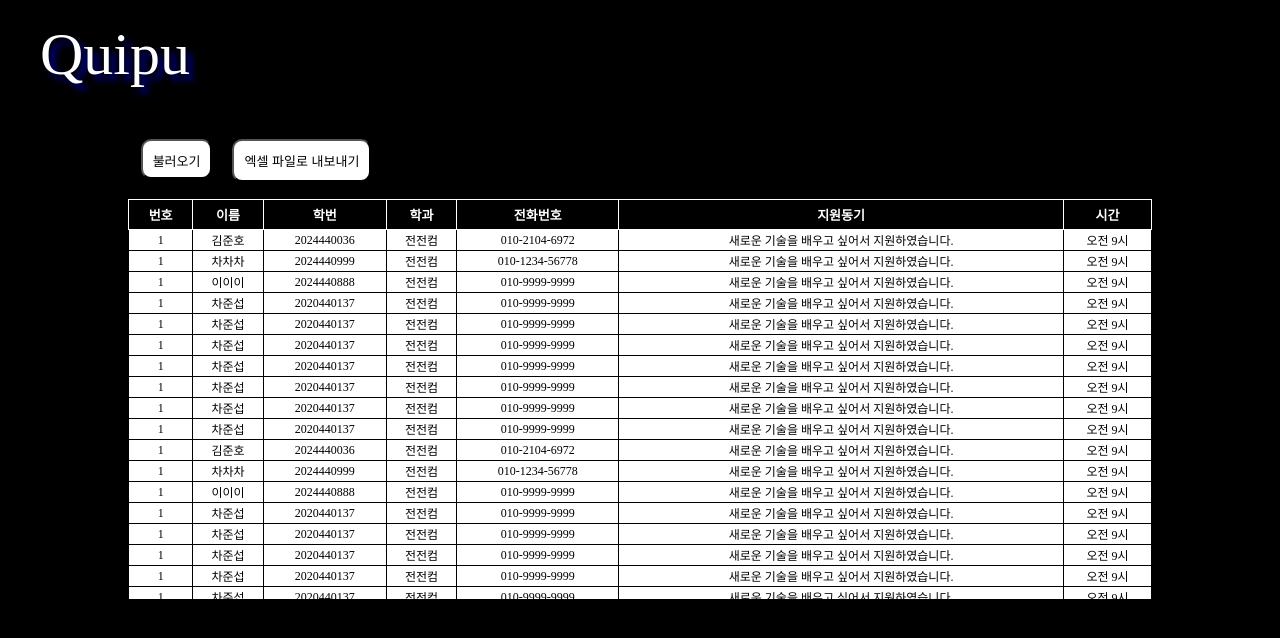
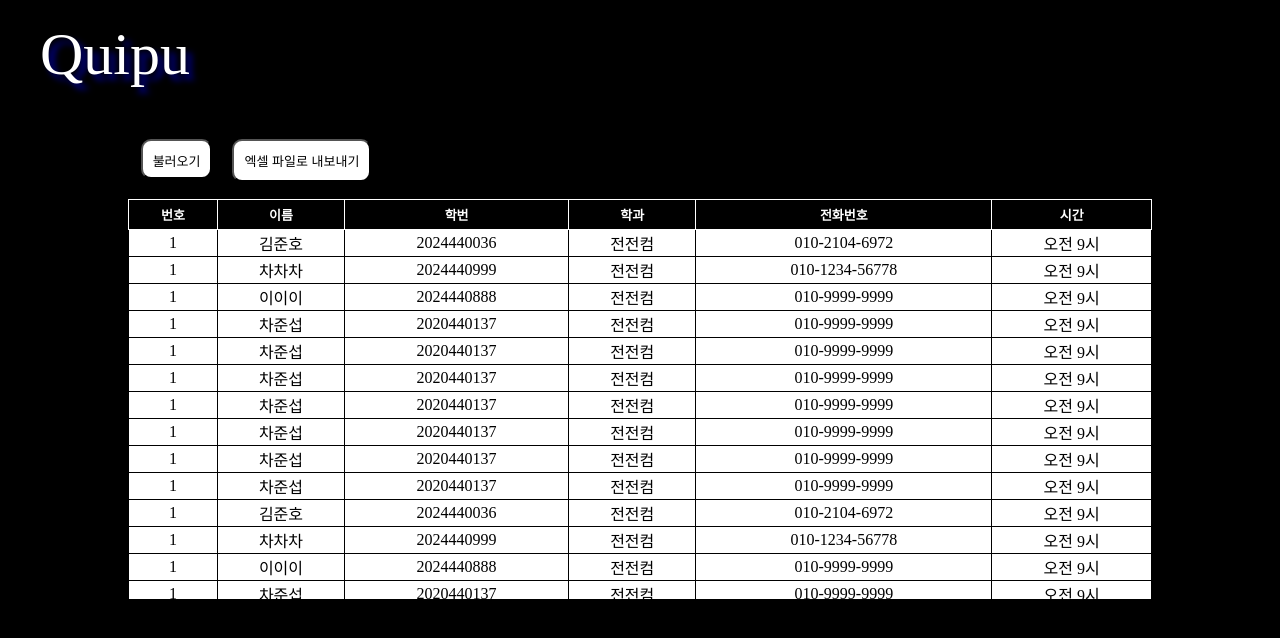
Before and after one commit to Quipu-Developers/backoffice-frontend, a React (Create React App) app: page /dbpage in a window 1280 px wide. Shown: the top 638 px of the page. Built offline with nearby package versions, Linux system fonts and the light colour scheme; the HTML template or start-up script is replaced by a standard one.

Commit message:
엑셀 파일명 지정 구현

```diff
--- a/src/page/dbpage.jsx
+++ b/src/page/dbpage.jsx
@@ -1,25 +1,20 @@
 import dummydata from "../dummy/dummy.json";
 import * as XLSX from 'xlsx';
-import React from 'react';
+import React, { useState } from 'react';
 import "../style/dbpage.css";
-// import fs from 'fs';
 
 function ExcelExporter() {
-  const exportToExcel = ()  => {
-    const filename = '퀴푸 지원 명단.xlsx'
-    const worksheet = XLSX.utils.json_to_sheet(dummydata);
-    const workbook = XLSX.utils.book_new();
-    XLSX.utils.book_append_sheet(workbook, worksheet, 'Sheet1');
-    XLSX.writeFile(workbook, '퀴푸 지원 명단.xlsx');
+  const [fileName, setFileName] = useState('퀴푸 지원 명단.xlsx');
 
-    // if (fs.existsSync(filename)) {
-    //   const existingWorkbook = XLSX.readFile(filename);
-    //   XLSX.utils.book_append_sheet(existingWorkbook, worksheet, 'Sheet1');
-    //   XLSX.writeFile(existingWorkbook, filename);
-    // }
-    // else {
-    //   XLSX.writeFile(workbook, filename);
-    // }
+  const exportToExcel = () => {
+    const newFileName = window.prompt("저장할 파일명을 입력하세요.", fileName);
+    if (newFileName) {
+      setFileName(newFileName);
+      const worksheet = XLSX.utils.json_to_sheet(dummydata);
+      const workbook = XLSX.utils.book_new();
+      XLSX.utils.book_append_sheet(workbook, worksheet, "Sheet1");
+      XLSX.writeFile(workbook, newFileName);
+    }
   };
 
   return (
@@ -48,7 +43,6 @@ export default function Dbpage() {
                 <th>학번</th>
                 <th>학과</th>
                 <th>전화번호</th>
-                <th>지원동기</th>
                 <th>시간</th>
               </tr>
             </thead>
@@ -60,7 +54,7 @@ export default function Dbpage() {
                   <td>{student.학번}</td>
                   <td>{student.학과}</td>
                   <td>{student.전화번호}</td>
-                  <td>{student.지원동기}</td>
+                  {/* <td>{student.지원동기}</td> */}
                   <td>{student.시간}</td>
                 </tr>
               ))}
--- a/src/style/dbpage.css
+++ b/src/style/dbpage.css
@@ -74,8 +74,11 @@
 
 .dbbox tr{
   width: 100%;
-  font-size: 12px;
   background-color: white;
+}
+
+.dbbox tr:hover {
+  background-color: azure;
 }
 
 /* @media (max-width: 768px) {
```
